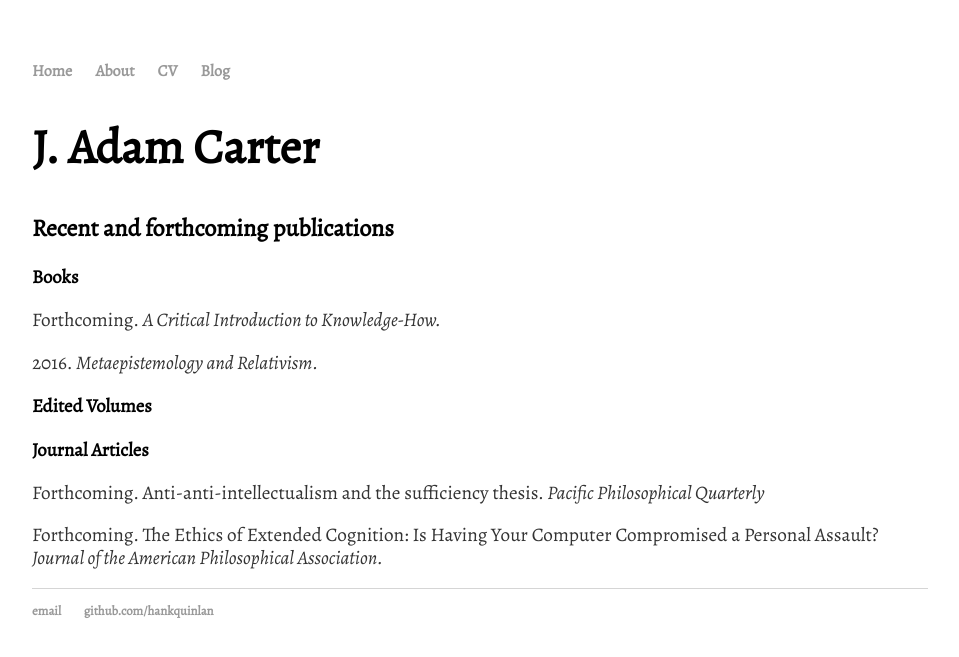
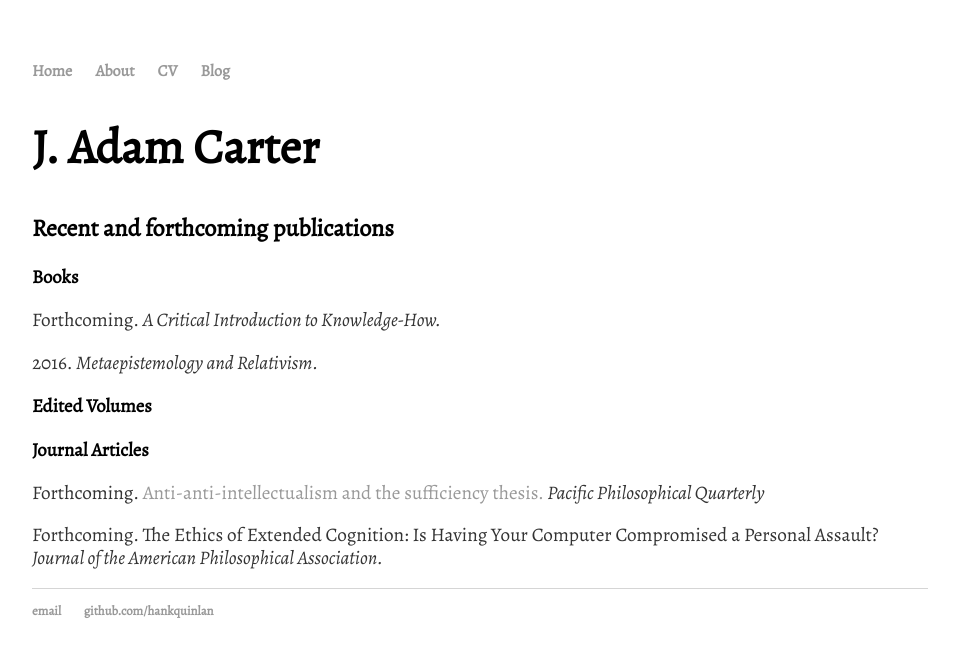
Before and after one commit to jadamcarter/jadamcarter.github.io, a Jekyll site: the page built from index.html, in a window 1280 px wide. Shown: the top 657 px of the page, without its empty margins (160-1119 px from the left). Built offline with Jekyll 4.4.1, drawn with Linux system fonts in a browser that asks for light colours; part of the change alters nothing that is shown.

```diff
--- a/index.html
+++ b/index.html
@@ -10,7 +10,7 @@ title: J. Adam Carter
 	<p>2016. <em>Metaepistemology and Relativism. </em>  </p>
 	<h3>Edited Volumes</h3>
 	<h3>Journal Articles</h3>
-	<p>Forthcoming. Anti-anti-intellectualism and the sufficiency thesis. <em> Pacific Philosophical Quarterly </em>  </p>
+	<p>Forthcoming. <a href="http://philpapers.org/archive/CARAAT-29.pdf">Anti-anti-intellectualism and the sufficiency thesis.</a><em> Pacific Philosophical Quarterly </em>  </p>
 	<p>Forthcoming. The Ethics of Extended Cognition: Is Having Your Computer Compromised a Personal Assault? <em> Journal of the American Philosophical Association. </em>  </p>
 
 
```
